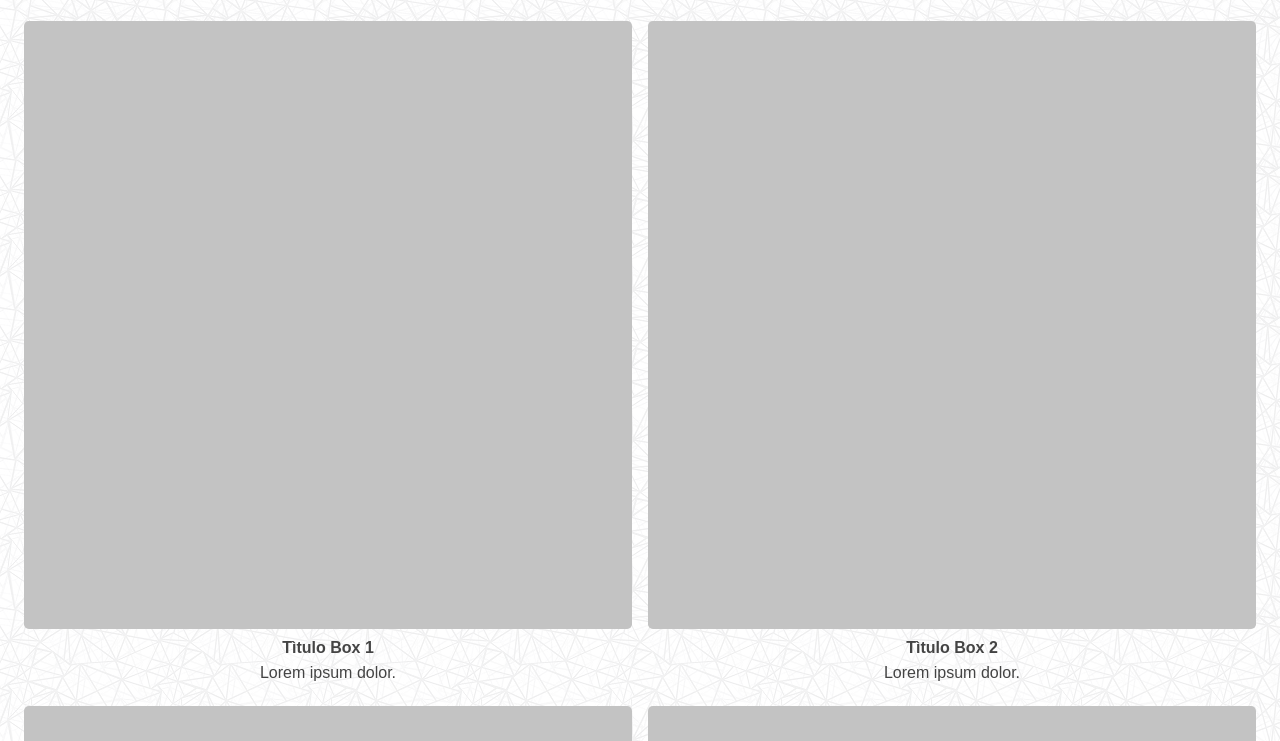
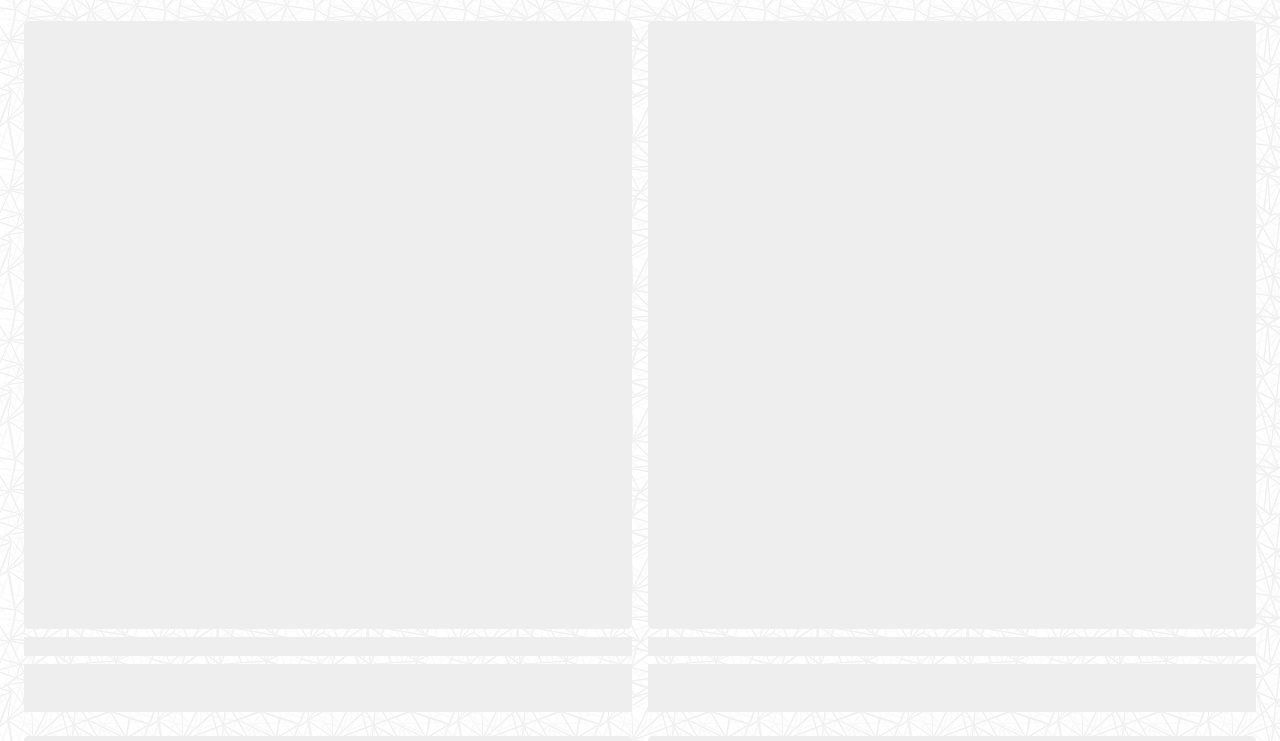
Before and after one commit to shininghouse1/app-willian, a plain HTML site: page index.html in a window 1280 px wide. Shown: the part 59-800 px from the top of the page. Drawn offline with Linux system fonts and the light colour scheme.

Commit message:
Ajustes menores

```diff
--- a/html/home.html
+++ b/html/home.html
@@ -19,9 +19,22 @@
     margin: auto;
 }
 .pageWrap .row img {
+    display: block;
+    background: #eee;
+}
+.fakeImg {
     width: 100%;
     height: auto;
     border-radius: .3rem;
+}
+.fakeTitle {
+    width: 100%;
+    height: 1.2rem;
+    margin: .5rem auto;
+}
+.fakeText {
+    width: 100%;
+    height: 3rem;
 }
 </style>
 
@@ -29,30 +42,30 @@
     <div class="row">
         <div class="col">
             <div class="box">
-                <img src="img/imgfake.jpg" alt="Imagem Fake">
-                <h4>Tìtulo Box 1</h4>
-                Lorem ipsum dolor.
+                <img src="img/1x1t.png" alt="Imagem Fake" class="fakeImg">
+                <img src="img/1x1t.png" alt="Imagem Fake" class="fakeTitle">
+                <img src="img/1x1t.png" alt="Imagem Fake" class="fakeText">
             </div>
         </div>
         <div class="col">
             <div class="box">
-                <img src="img/imgfake.jpg" alt="Imagem Fake">
-                <h4>Tìtulo Box 2</h4>
-                Lorem ipsum dolor.
+                <img src="img/1x1t.png" alt="Imagem Fake" class="fakeImg">
+                <img src="img/1x1t.png" alt="Imagem Fake" class="fakeTitle">
+                <img src="img/1x1t.png" alt="Imagem Fake" class="fakeText">
             </div>
         </div>
         <div class="col">
             <div class="box">
-                <img src="img/imgfake.jpg" alt="Imagem Fake">
-                <h4>Tìtulo Box 3</h4>
-                Lorem ipsum dolor.
+                <img src="img/1x1t.png" alt="Imagem Fake" class="fakeImg">
+                <img src="img/1x1t.png" alt="Imagem Fake" class="fakeTitle">
+                <img src="img/1x1t.png" alt="Imagem Fake" class="fakeText">
             </div>
         </div>
         <div class="col">
             <div class="box">
-                <img src="img/imgfake.jpg" alt="Imagem Fake">
-                <h4>Tìtulo Box 4</h4>
-                Lorem ipsum dolor.
+                <img src="img/1x1t.png" alt="Imagem Fake" class="fakeImg">
+                <img src="img/1x1t.png" alt="Imagem Fake" class="fakeTitle">
+                <img src="img/1x1t.png" alt="Imagem Fake" class="fakeText">
             </div>
         </div>
     </div>
--- a/index.html
+++ b/index.html
@@ -9,6 +9,10 @@
     <link rel="stylesheet" href="css/index.css">
 </head>
 <body>
+
+<div id="splashScreen">
+    <div><i class="fas fa-fw fa-toilet"></i><span>NoXiXiNarua</span></div>
+</div>
 
 <div id="wrap">
 
@@ -37,12 +41,6 @@
 </div>
 
 <div id="menuModal" class="modal"></div>
-<div id="splashScreen">
-    <div>
-        <i class="fas fa-fw fa-toilet"></i>
-        <span>NoXiXiNarua</span>
-    </div>
-</div>
 <script src="js/jquery.min.js"></script>
 <script src="https://www.gstatic.com/firebasejs/6.6.2/firebase-app.js"></script>
 <script src="https://www.gstatic.com/firebasejs/6.6.2/firebase-auth.js"></script>
```
Also changed, not shown: img/1x1t.png (added).
